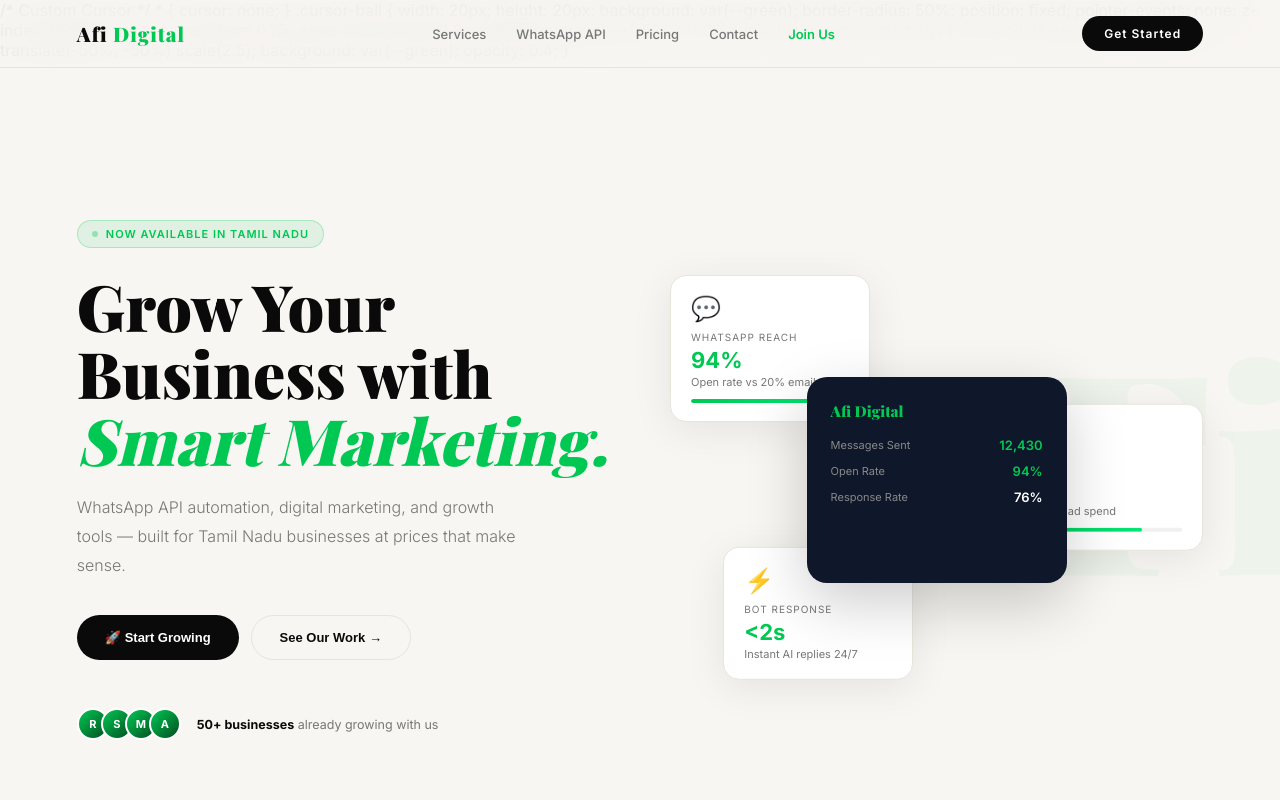
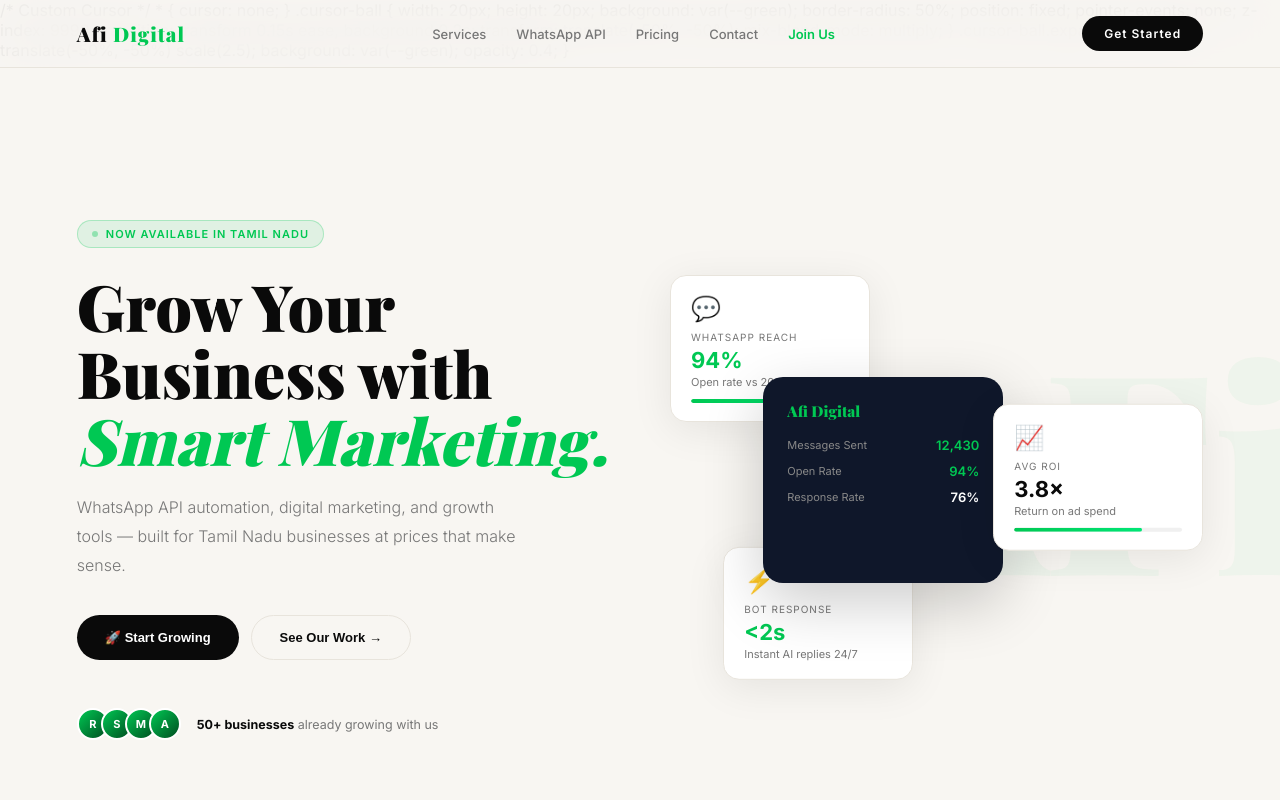
Before and after one commit to GOGAD369/afi-website, a plain HTML site: page index.html in a window 1280 px wide. Shown: the top 800 px of the page. Drawn offline with nearby package versions, Linux system fonts and the light colour scheme; a web font is replaced by a local one.

Commit message:
Update index.html

```diff
--- a/index.html
+++ b/index.html
@@ -142,7 +142,7 @@
   50% { transform:translateY(-10px); }
 }
 .fc-1 { top:10%; left:0; width:200px; animation-delay:0s; }
-.fc-2 { top:35%; right:0; width:210px; animation-delay:1.5s; }
+.fc-2 { top:35%; right:0; width:210px; animation-delay:1.5s; z-index:3; }
 .fc-3 { bottom:10%; left:10%; width:190px; animation-delay:0.8s; }
 .fc-icon { font-size:24px; margin-bottom:8px; }
 .fc-label { font-size:10px; color:var(--muted); text-transform:uppercase; letter-spacing:1px; margin-bottom:4px; }
@@ -155,8 +155,8 @@
 /* Main visual card */
 .main-card {
   position:absolute;
-  top:50%; left:50%; transform:translate(-50%,-50%);
-  width:260px;
+  top:50%; left:40%; transform:translate(-50%,-50%);
+  width:240px;
   background:#0f172a;
   border-radius:20px;
   padding:24px;
```
